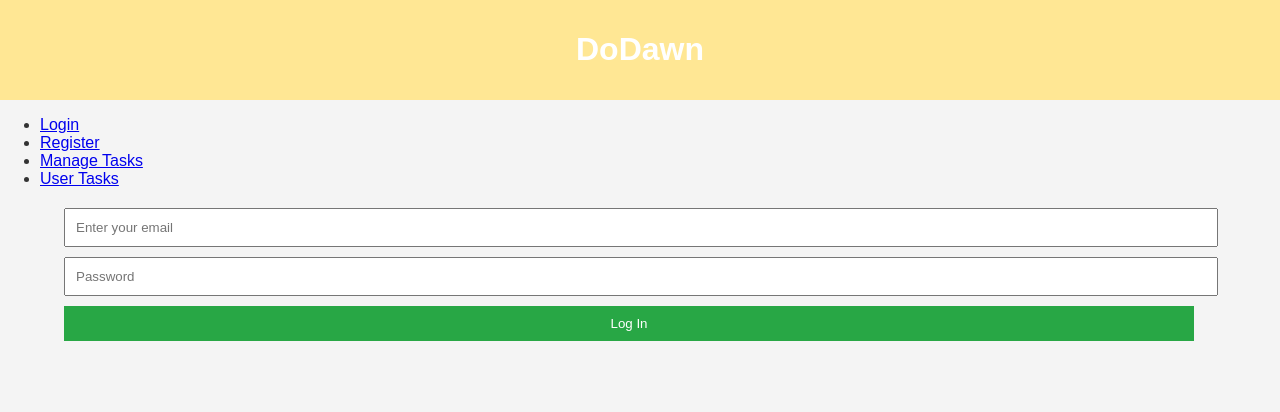
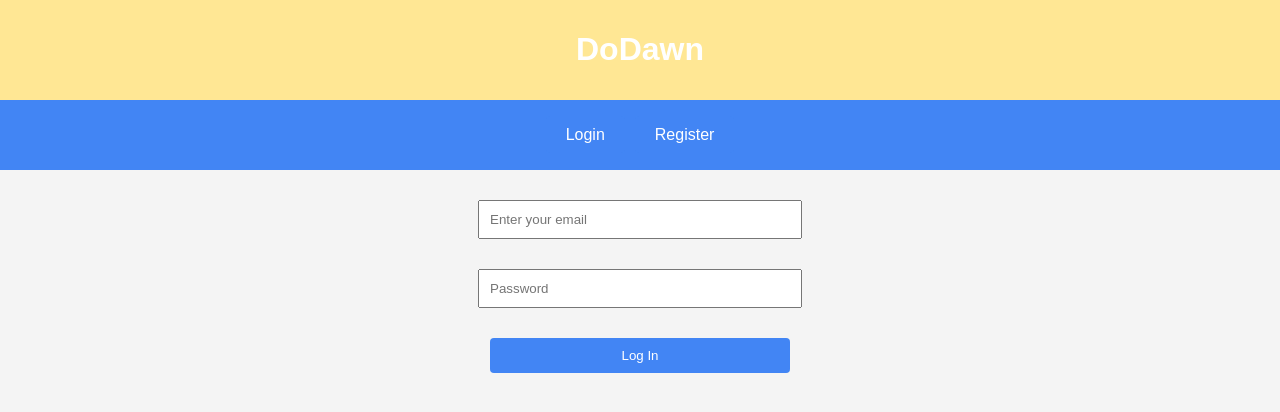
Before and after one commit to JosephSaada/DoDawn, a React (Create React App) app in the folder my-react-app/: page /login in a window 1280 px wide. Shown: the top 412 px of the page. Built offline with nearby package versions, Linux system fonts and the light colour scheme.

Commit message:
Combined code

```diff
--- a/my-react-app/src/App.js
+++ b/my-react-app/src/App.js
@@ -1,5 +1,6 @@
-import React, { useState } from 'react';
-import { BrowserRouter as Router, Route, Routes } from 'react-router-dom';
+import React from 'react';
+import { BrowserRouter as Router, Routes, Route, Navigate } from 'react-router-dom';
+import { AuthProvider, useAuth } from './components/AuthContext';
 import Header from './components/Header';
 import Nav from './components/Nav';
 import Home from './components/Home';
@@ -10,38 +11,45 @@ import UserTasks from './components/UserTasks';
 import './App.css';
 
 function App() {
-  const [tasks, setTasks] = useState([]);
+  return (
+    <AuthProvider>
+      <Router>
+        <div className="App">
+          <Header />
+          <Nav />
+          <AppRoutes />
+        </div>
+      </Router>
+    </AuthProvider>
+  );
+}
 
-  const addTask = (task) => {
-    setTasks([...tasks, task]);
-  };
-
-  const updateTask = (updatedTask) => {
-    const updatedTasks = tasks.map(task =>
-      task.id === updatedTask.id ? updatedTask : task
-    );
-    setTasks(updatedTasks);
-  };
-
-  const deleteTask = (id) => {
-    const updatedTasks = tasks.filter(task => task.id !== id);
-    setTasks(updatedTasks);
-  };
+function AppRoutes() {
+  const { isAuthenticated } = useAuth();
 
   return (
-    <Router>
-      <div className="App">
-        <Header />
-        <Nav />
-        <Routes>
-          <Route path="/" element={<Home />} />
+    <Routes>
+      <Route path="/" element={<Home />} />
+      {!isAuthenticated ? (
+        <>
           <Route path="/login" element={<Login />} />
           <Route path="/register" element={<Register />} />
-          <Route path="/task-manager" element={<TaskManager tasks={tasks} addTask={addTask} updateTask={updateTask} deleteTask={deleteTask} />} />
-          <Route path="/user-tasks" element={<UserTasks tasks={tasks} />} />
-        </Routes>
-      </div>
-    </Router>
+          {/* Redirect if accessing protected routes while not authenticated */}
+          <Route path="/task-manager" element={<Navigate replace to="/login" />} />
+          <Route path="/user-tasks" element={<Navigate replace to="/login" />} />
+        </>
+      ) : (
+        <>
+          <Route path="/task-manager" element={<TaskManager />} />
+          <Route path="/user-tasks" element={<UserTasks />} />
+          {/* Redirect if trying to access login or register while authenticated */}
+          <Route path="/login" element={<Navigate replace to="/" />} />
+          <Route path="/register" element={<Navigate replace to="/" />} />
+        </>
+      )}
+      {/* Fallback Route */}
+      <Route path="*" element={<Home />} />
+    </Routes>
   );
 }
 
--- /dev/null
+++ b/my-react-app/src/components/AuthContext.js
@@ -0,0 +1,20 @@
+import React, { createContext, useState, useContext } from 'react';
+
+const AuthContext = createContext();
+
+export function useAuth() {
+    return useContext(AuthContext);
+}
+
+export const AuthProvider = ({ children }) => {
+    const [isAuthenticated, setAuthenticated] = useState(false);
+
+    const login = () => setAuthenticated(true);
+    const logout = () => setAuthenticated(false);
+
+    return (
+        <AuthContext.Provider value={{ isAuthenticated, login, logout }}>
+            {children}
+        </AuthContext.Provider>
+    );
+};
--- a/my-react-app/src/components/Login.js
+++ b/my-react-app/src/components/Login.js
@@ -1,17 +1,25 @@
 import React from 'react';
+import { useAuth } from './AuthContext'; // Adjust the import path as necessary
+import { useNavigate } from 'react-router-dom';
 
 function Login() {
+    const { login } = useAuth();
+    const navigate = useNavigate();
+
     const handleLogin = (event) => {
         event.preventDefault();
-    // Handle login logic here
+        login();
+        navigate('/'); // Redirect to the homepage or another page
     };
 
     return (
-    <main>
-      <form onSubmit={handleLogin}>
-        <input type="email" placeholder="Enter your email" required />
-        <input type="password" placeholder="Password" required />
-        <button type="submit">Log In</button>
+        <main style={{ padding: '20px', maxWidth: '300px', margin: 'auto' }}>
+            <form onSubmit={handleLogin} style={{ display: 'flex', flexDirection: 'column', gap: '10px', alignItems: 'center' }}>
+                <input type="email" placeholder="Enter your email" required style={{ padding: '10px', width: '100%' }} />
+                <input type="password" placeholder="Password" required style={{ padding: '10px', width: '100%' }} />
+                <button type="submit" style={{ padding: '10px', backgroundColor: '#4285F4', color: 'white', border: 'none', borderRadius: '4px', cursor: 'pointer', width: '100%' }}>
+                    Log In
+                </button>
             </form>
         </main>
     );
--- a/my-react-app/src/components/Nav.js
+++ b/my-react-app/src/components/Nav.js
@@ -1,17 +1,89 @@
+// Nav.js
 import React from 'react';
 import { Link } from 'react-router-dom';
+import { useAuth } from './AuthContext'; // Make sure the path is correct based on your structure
 
 function Nav() {
-  return (
-    <nav>
-      <ul>
-        <li><Link to="/login">Login</Link></li>
-        <li><Link to="/register">Register</Link></li>
-        <li><Link to="/task-manager">Manage Tasks</Link></li>
-        <li><Link to="/user-tasks">User Tasks</Link></li>
-      </ul>
-    </nav>
-  );
+    const { isAuthenticated } = useAuth();
+
+    return (
+        <nav style={{ backgroundColor: '#4285F4', padding: '10px 0', display: 'flex', justifyContent: 'center' }}>
+            <ul style={{ listStyle: 'none', padding: 0, display: 'flex', gap: '10px' }}>
+                {!isAuthenticated && (
+                    <>
+                        <li>
+                            <Link
+                                to="/login"
+                                className="nav-button"
+                                style={{
+                                    color: 'white',
+                                    padding: '10px 20px',
+                                    textDecoration: 'none',
+                                    borderRadius: '4px',
+                                    textAlign: 'center',
+                                    backgroundColor: '#4285F4'
+                                }}
+                            >
+                                Login
+                            </Link>
+                        </li>
+                        <li>
+                            <Link
+                                to="/register"
+                                className="nav-button"
+                                style={{
+                                    color: 'white',
+                                    padding: '10px 20px',
+                                    textDecoration: 'none',
+                                    borderRadius: '4px',
+                                    textAlign: 'center',
+                                    backgroundColor: '#4285F4'
+                                }}
+                            >
+                                Register
+                            </Link>
+                        </li>
+                    </>
+                )}
+                {isAuthenticated && (
+                    <>
+                        <li>
+                            <Link
+                                to="/task-manager"
+                                className="nav-button"
+                                style={{
+                                    color: 'white',
+                                    padding: '10px 20px',
+                                    textDecoration: 'none',
+                                    borderRadius: '4px',
+                                    textAlign: 'center',
+                                    backgroundColor: '#4285F4'
+                                }}
+                            >
+                                Manage Tasks
+                            </Link>
+                        </li>
+                        <li>
+                            <Link
+                                to="/user-tasks"
+                                className="nav-button"
+                                style={{
+                                    color: 'white',
+                                    padding: '10px 20px',
+                                    textDecoration: 'none',
+                                    borderRadius: '4px',
+                                    textAlign: 'center',
+                                    backgroundColor: '#4285F4'
+                                }}
+                            >
+                                User Tasks
+                            </Link>
+                        </li>
+                    </>
+                )}
+            </ul>
+        </nav>
+    );
 }
 
 export default Nav;
--- a/my-react-app/src/components/Register.js
+++ b/my-react-app/src/components/Register.js
@@ -7,12 +7,14 @@ function Register() {
     };
 
     return (
-    <main>
-      <form onSubmit={handleRegister}>
-        <input type="text" placeholder="Full Name" required />
-        <input type="email" placeholder="Email" required />
-        <input type="password" placeholder="Create Password" required />
-        <button type="submit">Register</button>
+        <main style={{ padding: '20px', maxWidth: '300px', margin: 'auto' }}>
+            <form onSubmit={handleRegister} style={{ display: 'flex', flexDirection: 'column', gap: '10px' }}>
+                <input type="text" placeholder="Full Name" required style={{ padding: '10px' }} />
+                <input type="email" placeholder="Email" required style={{ padding: '10px' }} />
+                <input type="password" placeholder="Create Password" required style={{ padding: '10px' }} />
+                <button type="submit" style={{ padding: '10px', backgroundColor: '#4285F4', color: 'white', border: 'none', borderRadius: '4px', cursor: 'pointer' }}>
+                    Register
+                </button>
             </form>
         </main>
     );
--- a/my-react-app/src/components/UserTasks.js
+++ b/my-react-app/src/components/UserTasks.js
@@ -1,22 +1,37 @@
-import React, { useState } from 'react';
+import React, { useState, useEffect } from 'react';
 
 function UserTasks({ tasks }) {
   const [selectedUser, setSelectedUser] = useState('Alice');
+  const [localTasks, setLocalTasks] = useState([]);
 
-  const filteredTasks = tasks.filter(task => task.assignee === selectedUser);
+  useEffect(() => {
+    // Simulating fetching tasks or ensure tasks are loaded
+    if (tasks) {
+      setLocalTasks(tasks);
+    } else {
+      // Optionally, fetch tasks from a server or handle empty state
+      setLocalTasks([]); // set to empty array if tasks is undefined to avoid errors
+    }
+  }, [tasks]);
+
+  const filteredTasks = localTasks.filter(task => task.assignee === selectedUser);
 
   return (
-    <div>
-      <h2>Tasks for {selectedUser}</h2>
-      <select value={selectedUser} onChange={(e) => setSelectedUser(e.target.value)}>
+    <div style={{ maxWidth: '800px', margin: 'auto', padding: '20px', textAlign: 'center' }}>
+      <h2 style={{ marginBottom: '20px' }}>Tasks for {selectedUser}</h2>
+      <select
+        value={selectedUser}
+        onChange={(e) => setSelectedUser(e.target.value)}
+        style={{ display: 'block', width: '100%', maxWidth: '400px', margin: '0 auto 20px auto', padding: '10px', borderRadius: '4px' }}
+      >
         <option value="Alice">Alice</option>
         <option value="Bob">Bob</option>
         <option value="Charlie">Charlie</option>
         <option value="Dana">Dana</option>
       </select>
-      <ul>
+      <ul style={{ listStyleType: 'none', padding: 0 }}>
         {filteredTasks.map(task => (
-          <li key={task.id} style={{ textDecoration: task.status === 'Done' ? 'line-through' : 'none' }}>
+          <li key={task.id} style={{ textDecoration: task.status === 'Done' ? 'line-through' : 'none', padding: '10px 0' }}>
             {task.description} - Priority: {task.priority} - Status: {task.status}
           </li>
         ))}
```
Also changed, not shown: my-react-app/src/components/TaskManager.js (+38 -36 lines). Lines whose indentation alone changed are shown as unchanged.
